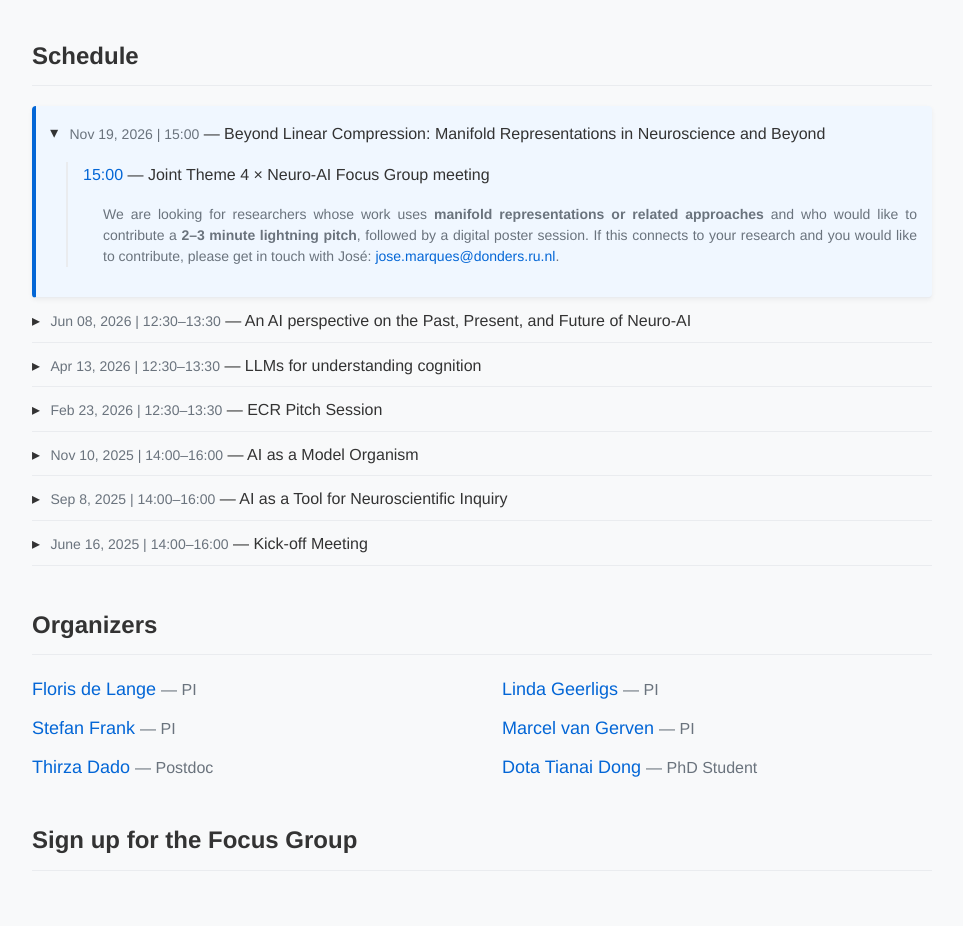
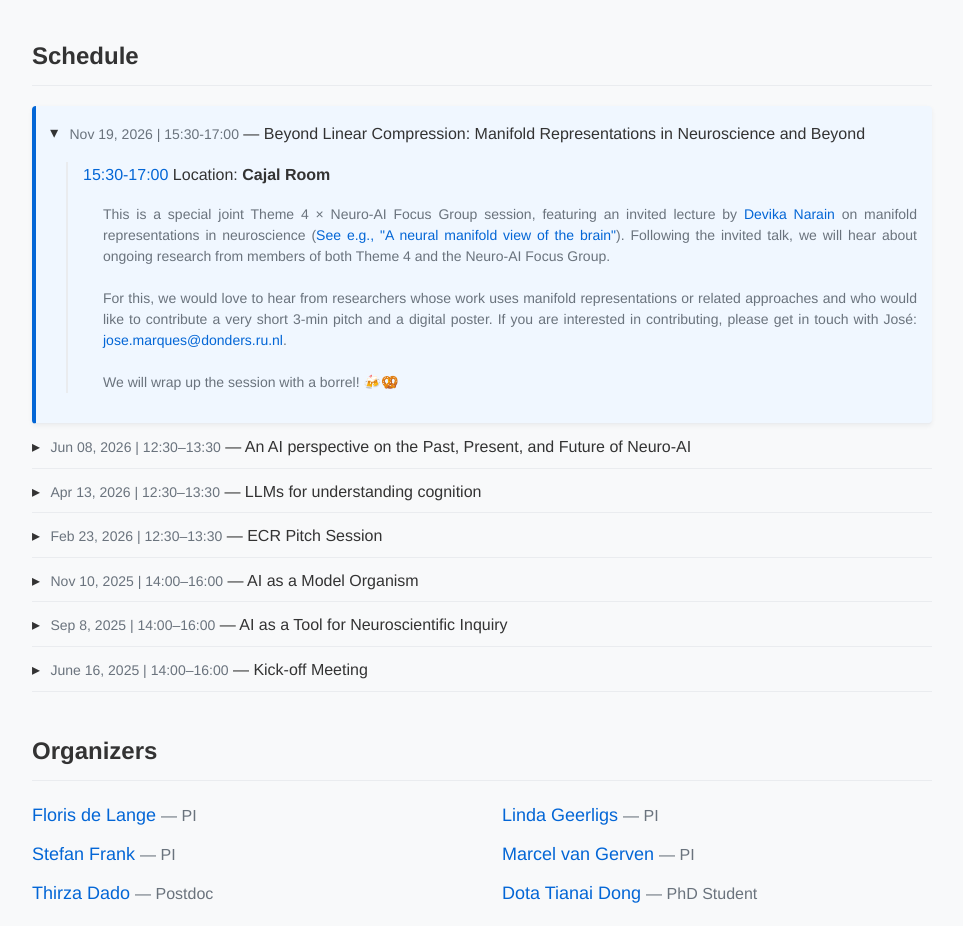
Before and after one commit to donders-neuro-ai-focus-group/donders-neuro-ai-focus-group.github.io, a plain HTML site: page index.html in a window 1280 px wide. Shown: the part 805-1731 px from the top of the page, without its empty margins (158-1121 px from the left). Drawn offline with Linux system fonts and the light colour scheme; grey boxes are pictures that could not be loaded.

Commit message:
Add files via upload

```diff
--- a/index.html
+++ b/index.html
@@ -312,7 +312,7 @@
       <div class="heading">Schedule</div>
       <div class="schedule-item highlight-program">
         <button class="schedule-summary" aria-expanded="true" tabindex="-1">
-          <span class="schedule-date">Nov 19, 2026 | 15:00</span> —
+          <span class="schedule-date">Nov 19, 2026 | 15:30-17:00</span> —
           <span class="schedule-title">
             Beyond Linear Compression: Manifold Representations in Neuroscience and Beyond
           </span>
@@ -320,23 +320,29 @@
 
         <div class="schedule-details">
           <p>
-            <span class="schedule-time">15:00</span> —
-            Joint Theme 4 × Neuro-AI Focus Group meeting
+            <span class="schedule-time">15:30-17:00</span>
+            Location: <strong>Cajal Room</strong><br>
+
           </p>
 
           <div class="speaker-abstract">
             <div class="abstract-text">
-              We are looking for researchers whose work uses
-              <strong>manifold representations or related approaches</strong>
-              and who would like to contribute a
-              <strong>2–3 minute lightning pitch</strong>,
-              followed by a digital poster session. If this connects to your research and you would like to contribute,
-              please get in touch with José:
-              <a href="mailto:jose.marques@donders.ru.nl">jose.marques@donders.ru.nl</a>.
+              This is a special joint Theme 4 × Neuro-AI Focus Group session, featuring an invited lecture by <a href="http://neuro.nl/person/Devika-Narain" target="_blank">Devika Narain</a> on manifold representations in neuroscience (<a href="https://www.nature.com/articles/s41593-025-02031-z" target="_blank">See e.g., "A neural manifold view of the brain"</a>). Following the invited talk, we will hear about ongoing research from members of both Theme 4 and the Neuro-AI Focus Group.
+
+              <br></br>
+
+              For this, we would love to hear from researchers whose work uses manifold representations or related approaches and who would like to contribute a very short 3-min pitch and a digital poster. If you are interested in contributing, please get in touch with José:  <a href="mailto:jose.marques@donders.ru.nl">jose.marques@donders.ru.nl</a>.
+
+              <br><br>
+
+              We will wrap up the session with a borrel! 🍻🥨
+
             </div>
           </div>
         </div>
       </div>
+
+
       <div class="schedule-item">
         <button class="schedule-summary" aria-expanded="false" tabindex="-1">
           <span class="schedule-date">Jun 08, 2026 | 12:30–13:30</span> —
```
